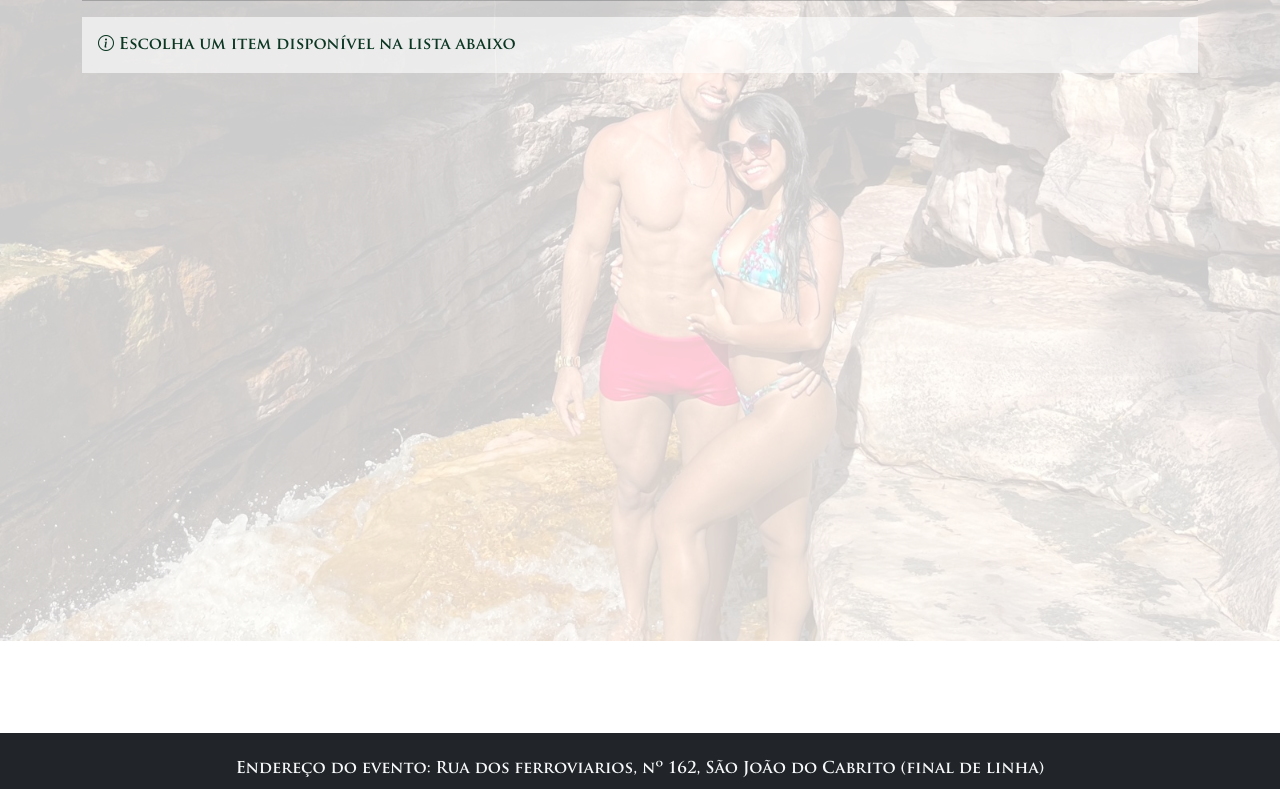
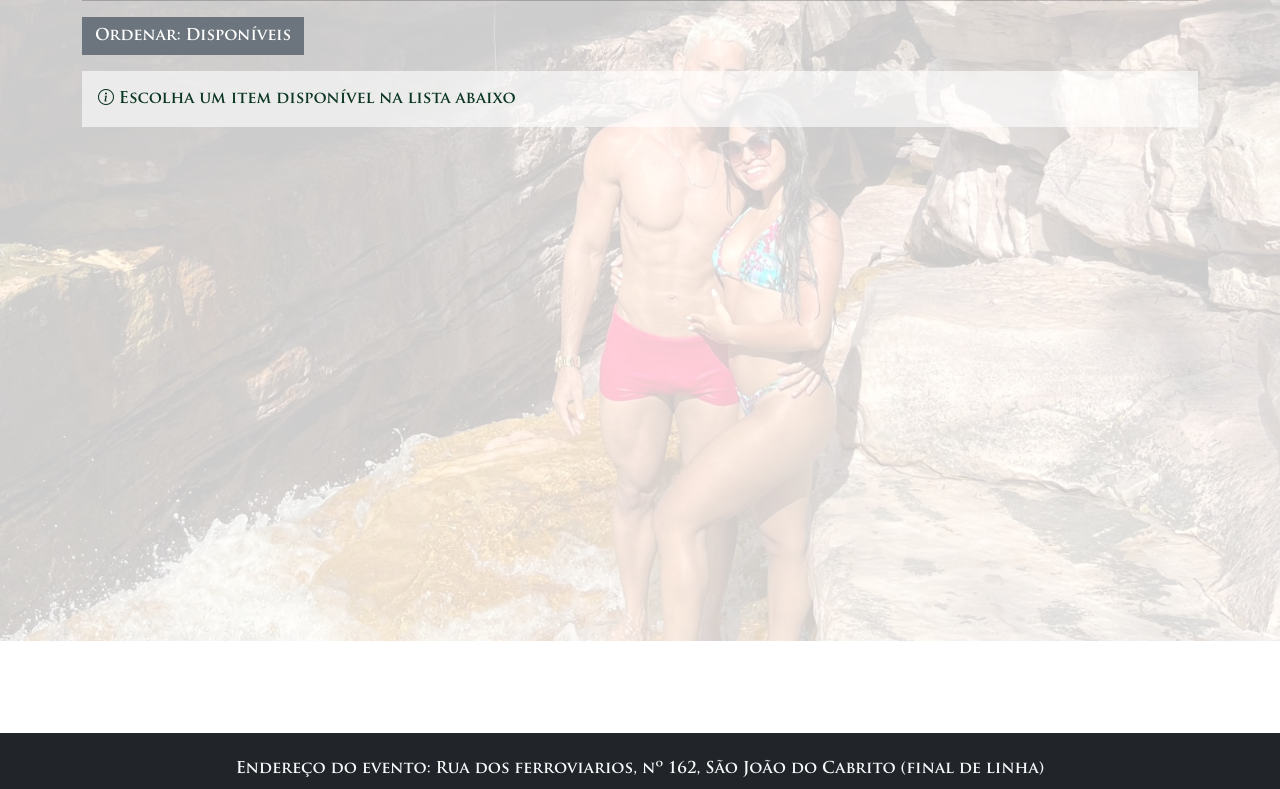
Before and after one commit to Lafebahia/casa-nova, a website: page public/presente.html in a window 1280 px wide. Shown: the part 159-948 px from the top of the page. Drawn offline with nearby package versions, Linux system fonts and the light colour scheme; no server answers.

Commit message:
order by

```diff
--- a/public/presente.html
+++ b/public/presente.html
@@ -23,6 +23,12 @@
         <h2 class="text-uppercase"> <i class="bi bi-gift"></i> Lista de Presentes</h2>
         <hr>
 
+        <div class="row mb-3">
+          <div class="col-md-auto">
+              <button class="btn btn-secondary rounded-0" onclick="ordenarListaDisponiveis()">Ordenar: Disponíveis</button>
+          </div>
+        </div>
+
         <div class="alert alert-success rounded-0 border-0" style="background-color: rgba(255, 255, 255, 0.6);" role="alert">
             <i class="bi bi-info-circle"></i> Escolha um item disponível na lista abaixo
         </div>
--- a/public/scripts/cadastro.js
+++ b/public/scripts/cadastro.js
@@ -30,6 +30,8 @@ document.getElementById("presente-form").addEventListener("submit", async (e) =>
 async function fetchItems() {
   const response = await fetch("/get-items");
   const items = await response.json();
+
+  console.log(typeof items)
 
   const listContainer = document.getElementById("presente-list");
   listContainer.innerHTML = ""; // Limpa a lista atual
```
Also changed, not shown: public/cadastro.html (+3 -0 lines), 1 other file.
